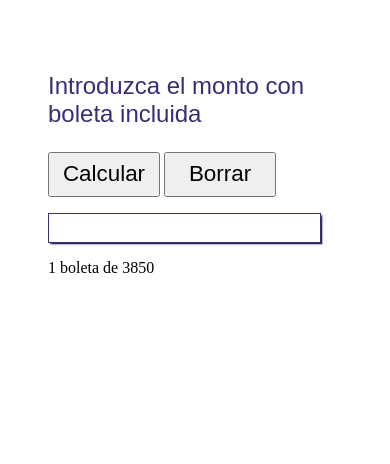
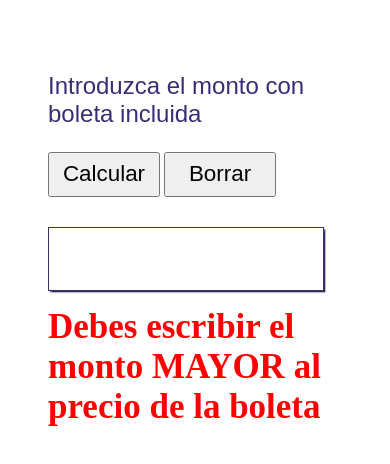
Before and after one commit to RBlackby/calcu_timbres, a plain HTML site: page index.html in a window 390 px wide. Both pictures are taken after a click on the button "Calcular". Drawn offline with Linux system fonts and the light colour scheme.

Commit message:
Se le aplica mejor vista mobil

```diff
--- a/cajero.js
+++ b/cajero.js
@@ -12,11 +12,21 @@ class Billete {
 }
 const boleta = 3850;
 
-function entregarDinero() { // funcion disparada al hacer click a extraer
+function entregarDinero() {
+
+
+
+  // funcion disparada al hacer click a extraer
   resultado.innerHTML = "";
   entregado = [];
   var t = document.getElementById("dinero"); // el valor q ingreso en el input de lo q quiero retirar
   dinero = parseInt(t.value); // convierto ese string a numero entero
+
+
+  if(isNaN(dinero) || dinero < boleta){
+    resultado.innerHTML = "<b class='titulo'>Debes escribir el monto MAYOR al precio de la boleta</b>";
+    return;
+  }
 
   dinero = dinero - boleta;
 
@@ -40,11 +50,11 @@ function entregarDinero() { // funcion disparada al hacer click a extraer
 }
 
 function mostrarBilletes() {
-  resultado.innerHTML += "1 boleta de 3850";
+  resultado.innerHTML += "<b class='titulo'>1</b> boleta de <b class='titulo'>3850</b>";
   resultado.innerHTML += '<br />'
   for (const e of entregado) { //recorro cada instancia de e (entregado)
     if (e.cantidad > 0) { // para que no me muestre cero billetes de x denominacion
-      resultado.innerHTML += e.cantidad + " Timbre de ";
+      resultado.innerHTML += "<b class='titulo'>" + e.cantidad + "</b> Timbre de ";
       resultado.appendChild(e.imagen)
       resultado.innerHTML += '<br />'
     }
@@ -58,6 +68,7 @@ document.getElementById('borrar').onclick = function borra() {
   //Esta funciona hace que cuando apretas el boton "Borrar" se borra el resultado y billetes entregados
   resultado.innerHTML = "";
   entregado = [];
+  document.getElementById("dinero").focus();
 }
 
 var imagenes = {};
--- a/index.html
+++ b/index.html
@@ -6,6 +6,16 @@
 		<meta name="viewport" content="width=device-width, initial-scale=1, minimum-scale=1.0, shrink-to-fit=no">
         <title>Calculador de timbres con boleta</title>
         <link rel="stylesheet" href="./style.css">
+        <style>
+            .titulo {
+                color: red;
+                font-size: 35px;
+            }
+
+            .tama{
+                font-size: 30px;
+            }
+        </style>
     </head>
     <body>
         <p class="opt-description">Introduzca el monto con boleta incluida</p>
@@ -13,7 +23,7 @@
             <input class="opt-btn" type="button" value="Calcular" id="extraer"/>
             <input class="opt-btn" type="button" value="Borrar" id="borrar"/>
         </p>
-        <input class="opt-number" type="number" id="dinero" />
+        <input class="opt-number tama" type="number" id="dinero" maxlength="7" size="7" required/>
         <p id="resultado"></p>
         <script src="cajero.js"></script>
     </body>
--- a/style.css
+++ b/style.css
@@ -53,10 +53,12 @@ body {
 }
 .opt-number {
   display: block;
+  color: red;
+  font-weight: bold;
   border: 1px solid  rgb(55, 46, 117);
   margin-top: 1em;
   /*margin-left: 3em;*/
-  width: 20em;
+  width: 9em;
   height: 2em;
   box-shadow: 1.5px 1.5px 1.5px rgb(49, 43, 90);
 }
```
